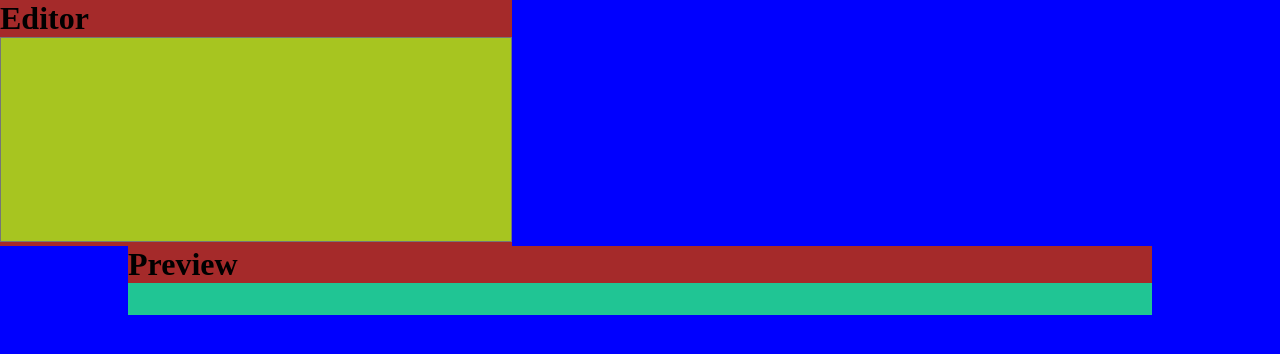
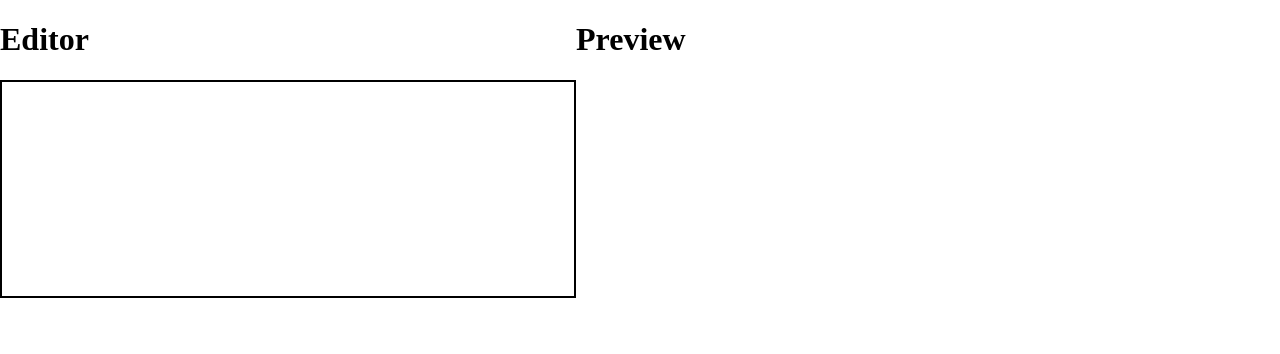
Before and after one commit to napstar-420/react-markdown-previewer, a React (Create React App) app: page / in a window 1280 px wide. Shown: the top 354 px of the page. Built offline with nearby package versions, Linux system fonts and the light colour scheme.

Commit message:
Updated CSS

```diff
--- a/src/Scss/main.css
+++ b/src/Scss/main.css
@@ -1,59 +1,36 @@
 * {
   -webkit-box-sizing: border-box;
           box-sizing: border-box;
+}
+
+body {
+  margin: 0%;
   padding: 0%;
-  margin: 0%;
+  width: 100%;
+  height: 100vh;
 }
 
 .App {
   width: 100%;
-  min-height: 100vh;
-  background-color: blue;
+  height: 100%;
+  display: -webkit-box;
+  display: -ms-flexbox;
+  display: flex;
 }
 
 .App .editor-container {
-  width: 40%;
-  height: 20em;
-  height: -webkit-max-content;
-  height: -moz-max-content;
-  height: max-content;
-  background-color: brown;
-}
-
-.App .editor-container h1 {
-  width: 100%;
-  height: 10%;
+  width: 45%;
 }
 
 .App .editor-container #editor {
   width: 100%;
-  height: 90%;
-  background-color: #a7c520;
-  padding: 2em;
+  outline: none;
+  border: none;
+  min-height: 90%;
+  border: 2px solid black;
 }
 
 .App .preview-container {
-  width: 80%;
-  overflow: hidden;
-  background-color: brown;
-  margin: auto;
-}
-
-.App .preview-container h1 {
-  width: 100%;
-  height: 10%;
-}
-
-.App .preview-container #preview {
-  width: 100%;
-  height: 90%;
-  padding: 1em;
-  background-color: #20c594;
-  overflow-y: scroll;
-  overflow-x: hidden;
-}
-
-.App .preview-container #preview img {
-  width: 100%;
+  width: 55%;
 }
 /*# sourceMappingURL=main.css.map */
--- a/src/Scss/main.scss
+++ b/src/Scss/main.scss
@@ -1,56 +1,38 @@
 * {
     box-sizing: border-box;
+}
+
+body {
+    margin: 0%;
     padding: 0%;
-    margin: 0%;
+    width: 100%;
+    height: 100vh;
 }
 
 .App {
     width: 100%;
-    min-height: 100vh;
-    background-color: blue;
+    height: 100%;
+    display: flex;
 
     .editor-container {
-        width: 40%;
-        height: 20em;
-        height: max-content;
-        background-color: brown;
-
-        h1 {
-            width: 100%;
-            height: 10%;
-        }
+        width: 45%;
 
         #editor {
             width: 100%;
-            height: 90%;
-            background-color: rgb(167, 197, 32);
-            padding: 2em;
+            outline: none;
+            border: none;
+            min-height: 90%;
+            border: 2px solid black;
+
+
         }
     }
 
     .preview-container {
-        width: 80%;
-        overflow:hidden;
-        background-color: brown;
-        margin: auto;
-
-        h1 {
-            width: 100%;
-            height: 10%;
-        }
+        width: 55%;
 
         #preview {
-            width: 100%;
-            height: 90%;
-            padding: 1em;
-            background-color: rgb(32, 197, 148);
-            overflow-y: scroll;
-            overflow-x: hidden;
 
-            img {
-                width: 100%;
-            }
         }
     }
-
 }
```
Also changed, not shown: 1 other file (tests, documents, lock files or other folders).
